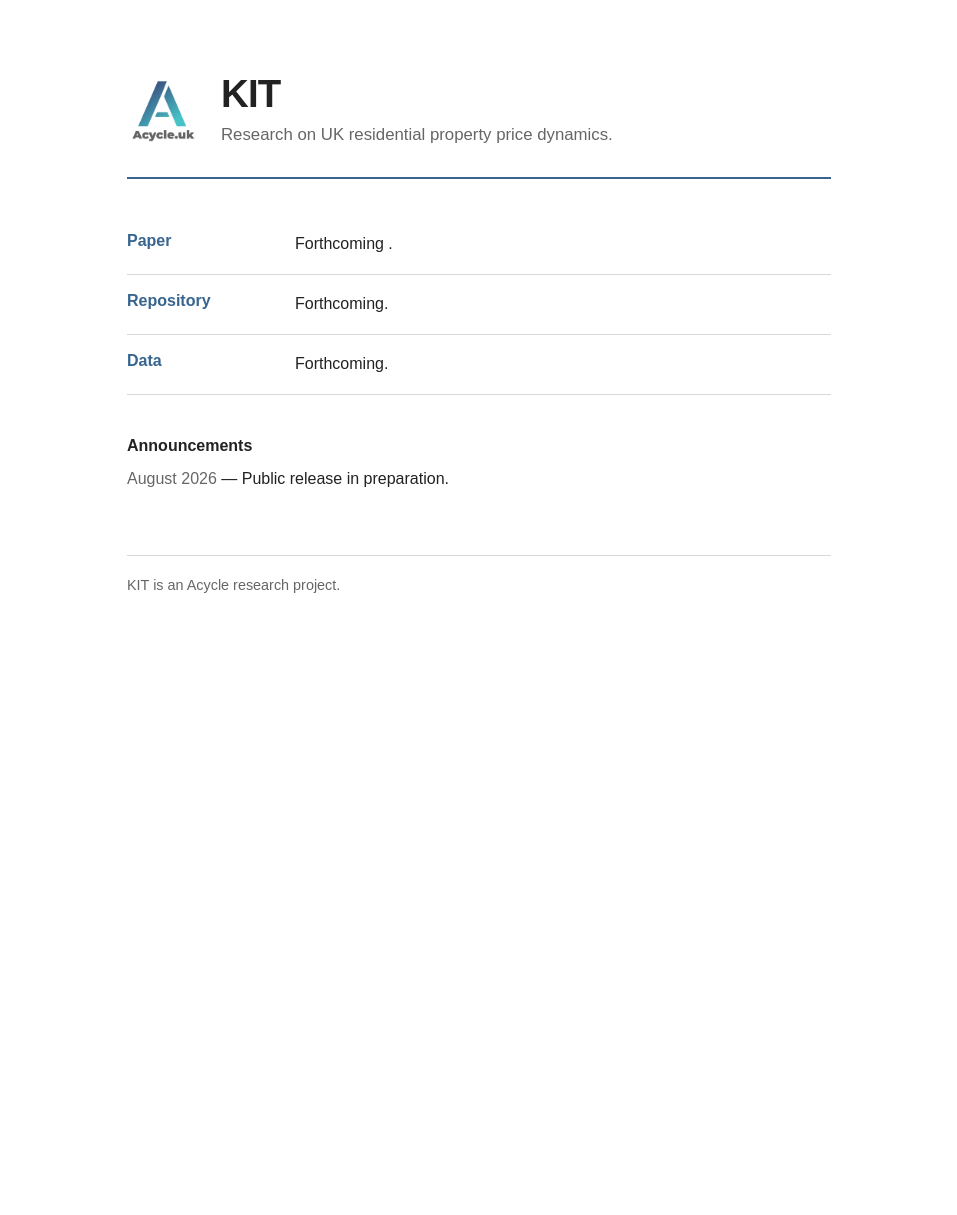
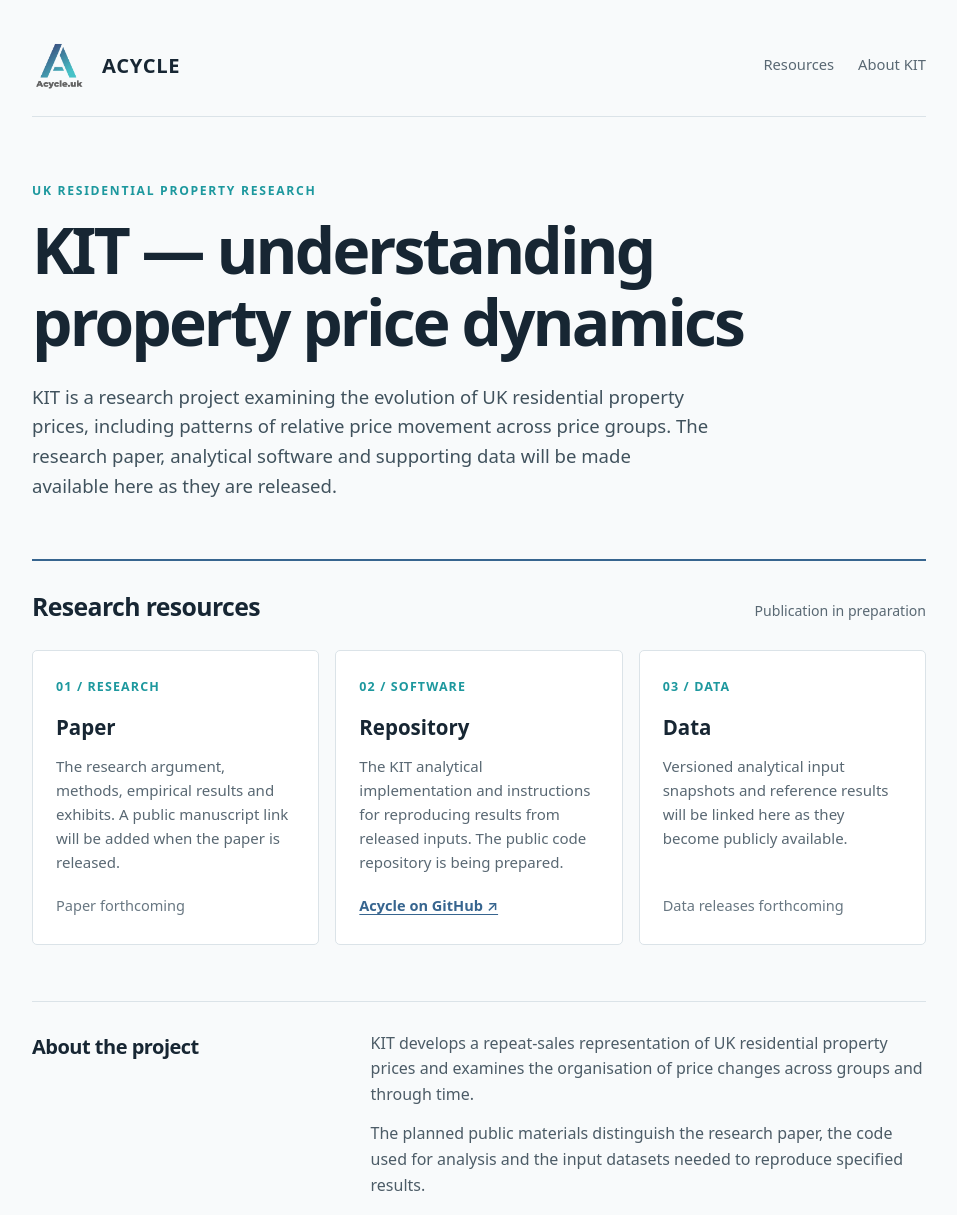
Before and after one commit to acycle-uk/acycle-uk.github.io, a plain HTML site: page index.html in a window 1280 px wide. Shown: the top 1215 px of the page, without its empty margins (161-1118 px from the left). Before the commit the page ends 800 px from the top, so only its background shows below. Drawn offline with Linux system fonts and the light colour scheme.

Commit message:
Update index.html

```diff
--- a/index.html
+++ b/index.html
@@ -3,46 +3,91 @@
 <head>
   <meta charset="utf-8">
   <meta name="viewport" content="width=device-width, initial-scale=1">
-  <title>KIT — Acycle</title>
-  <meta name="description" content="KIT research project: paper, replication repository, data and announcements.">
-  <link rel="stylesheet" href="style.css">
+  <meta name="description" content="Acycle: KIT research into the dynamics of UK residential property prices, with forthcoming paper, code and research data.">
+  <meta name="theme-color" content="#f8fafb">
+  <title>KIT Research — Acycle</title>
   <link rel="icon" href="favicon.ico" type="image/x-icon">
+  <style>
+    :root { --ink:#172633; --muted:#596873; --blue:#37658f; --teal:#1d989e; --line:#dbe3e8; --paper:#f8fafb; --white:#fff; }
+    * { box-sizing:border-box; }
+    html { background:var(--paper); color:var(--ink); font-family:system-ui,-apple-system,Segoe UI,Arial,sans-serif; }
+    body { margin:0; line-height:1.6; }
+    a { color:var(--blue); text-underline-offset:3px; }
+    a:hover { color:#18486f; }
+    .shell { max-width:950px; margin:0 auto; padding:38px 28px 64px; }
+    .top { display:flex; justify-content:space-between; align-items:center; gap:16px; border-bottom:1px solid var(--line); padding-bottom:24px; }
+    .brand { display:flex; align-items:center; gap:16px; text-decoration:none; color:var(--ink); }
+    .brand img { width:54px; height:54px; object-fit:contain; }
+    .brand strong { font-size:1.26rem; letter-spacing:.035em; }
+    nav { display:flex; gap:24px; font-size:.92rem; }
+    nav a { color:var(--muted); text-decoration:none; }
+    .hero { padding:64px 0 58px; max-width:810px; }
+    .eyebrow { font-size:.76rem; color:var(--teal); font-weight:750; text-transform:uppercase; letter-spacing:.14em; }
+    h1 { font-size:clamp(2.4rem,5vw,4.2rem); line-height:1.12; letter-spacing:-.045em; font-weight:650; margin:14px 0 24px; }
+    .lede { color:#40525d; font-size:1.16rem; max-width:680px; margin:0; }
+    .rule { border-top:2px solid var(--blue); padding-top:26px; }
+    .section-head { display:flex; align-items:baseline; gap:14px; justify-content:space-between; margin-bottom:24px; }
+    h2 { margin:0; font-size:1.55rem; letter-spacing:-.025em; }
+    .note { font-size:.88rem; color:var(--muted); }
+    .grid { display:grid; grid-template-columns:repeat(3,minmax(0,1fr)); gap:16px; }
+    .tile { background:var(--white); border:1px solid var(--line); border-radius:5px; min-height:255px; padding:26px 23px; display:flex; flex-direction:column; }
+    .num { font-size:.78rem; color:var(--teal); font-weight:700; letter-spacing:.09em; }
+    .tile h3 { margin:14px 0 10px; font-size:1.28rem; font-weight:650; }
+    .tile p { color:var(--muted); margin:0 0 20px; font-size:.94rem; }
+    .action { margin-top:auto; font-size:.91rem; font-weight:600; }
+    .pending { color:#687782; font-weight:500; }
+    .about { margin-top:56px; display:grid; grid-template-columns:1fr 1.8fr; gap:30px; border-top:1px solid var(--line); padding-top:29px; }
+    .about h2 { font-size:1.25rem; }
+    .about p { margin:0 0 14px; color:#4c5c67; }
+    footer { border-top:1px solid var(--line); margin-top:52px; padding-top:22px; display:flex; justify-content:space-between; gap:15px; font-size:.84rem; color:var(--muted); }
+    @media (max-width:730px) { .grid {grid-template-columns:1fr;} .tile {min-height:auto;} .about {grid-template-columns:1fr; gap:12px;} .hero {padding:45px 0;} nav {gap:12px;} }
+    @media (max-width:460px) { .shell {padding:22px 18px 42px;} .brand img {width:44px;height:44px;} .brand strong {font-size:1.1rem;} nav {font-size:.82rem;} .section-head {display:block;} footer {display:block;} }
+  </style>
 </head>
 <body>
+<div class="shell">
+  <header class="top">
+    <a class="brand" href="/" aria-label="Acycle home"><img src="logo.png" alt=""><strong>ACYCLE</strong></a>
+    <nav aria-label="Page navigation"><a href="#resources">Resources</a><a href="#about">About KIT</a></nav>
+  </header>
   <main>
-    <header class="masthead">
-      <img src="logo.png" alt="Acycle" class="logo">
-      <div>
-        <h1>KIT</h1>
-        <p class="subtitle">Research on UK residential property price dynamics.</p>
-      </div>
-    </header>
-
-    <section class="links" aria-label="Project resources">
-      <div class="item">
-        <h2>Paper</h2>
-        <p>Forthcoming .</p>
-      </div>
-
-      <div class="item">
-        <h2>Repository</h2>
-        <p>Forthcoming.</p>
-      </div>
-
-      <div class="item">
-        <h2>Data</h2>
-        <p>Forthcoming.</p>
+    <section class="hero" aria-labelledby="main-title">
+      <div class="eyebrow">UK residential property research</div>
+      <h1 id="main-title">KIT — understanding property price dynamics</h1>
+      <p class="lede">KIT is a research project examining the evolution of UK residential property prices, including patterns of relative price movement across price groups. The research paper, analytical software and supporting data will be made available here as they are released.</p>
+    </section>
+    <section class="rule" id="resources" aria-labelledby="resources-title">
+      <div class="section-head"><h2 id="resources-title">Research resources</h2><span class="note">Publication in preparation</span></div>
+      <div class="grid">
+        <article class="tile">
+          <span class="num">01 / RESEARCH</span>
+          <h3>Paper</h3>
+          <p>The research argument, methods, empirical results and exhibits. A public manuscript link will be added when the paper is released.</p>
+          <div class="action pending">Paper forthcoming</div>
+        </article>
+        <article class="tile">
+          <span class="num">02 / SOFTWARE</span>
+          <h3>Repository</h3>
+          <p>The KIT analytical implementation and instructions for reproducing results from released inputs. The public code repository is being prepared.</p>
+          <div class="action"><a href="https://github.com/acycle-uk">Acycle on GitHub ↗</a></div>
+        </article>
+        <article class="tile">
+          <span class="num">03 / DATA</span>
+          <h3>Data</h3>
+          <p>Versioned analytical input snapshots and reference results will be linked here as they become publicly available.</p>
+          <div class="action pending">Data releases forthcoming</div>
+        </article>
       </div>
     </section>
-
-    <section class="announcements">
-      <h2>Announcements</h2>
-      <p><time datetime="2026-08">August 2026</time> — Public release in preparation.</p>
+    <section class="about" id="about" aria-labelledby="about-title">
+      <h2 id="about-title">About the project</h2>
+      <div>
+        <p>KIT develops a repeat-sales representation of UK residential property prices and examines the organisation of price changes across groups and through time.</p>
+        <p>The planned public materials distinguish the research paper, the code used for analysis and the input datasets needed to reproduce specified results.</p>
+      </div>
     </section>
-
-    <footer>
-      <p>KIT is an Acycle research project.</p>
-    </footer>
   </main>
+  <footer><span>KIT · An Acycle research project</span><span><a href="https://github.com/acycle-uk">GitHub organisation</a></span></footer>
+</div>
 </body>
 </html>
```
